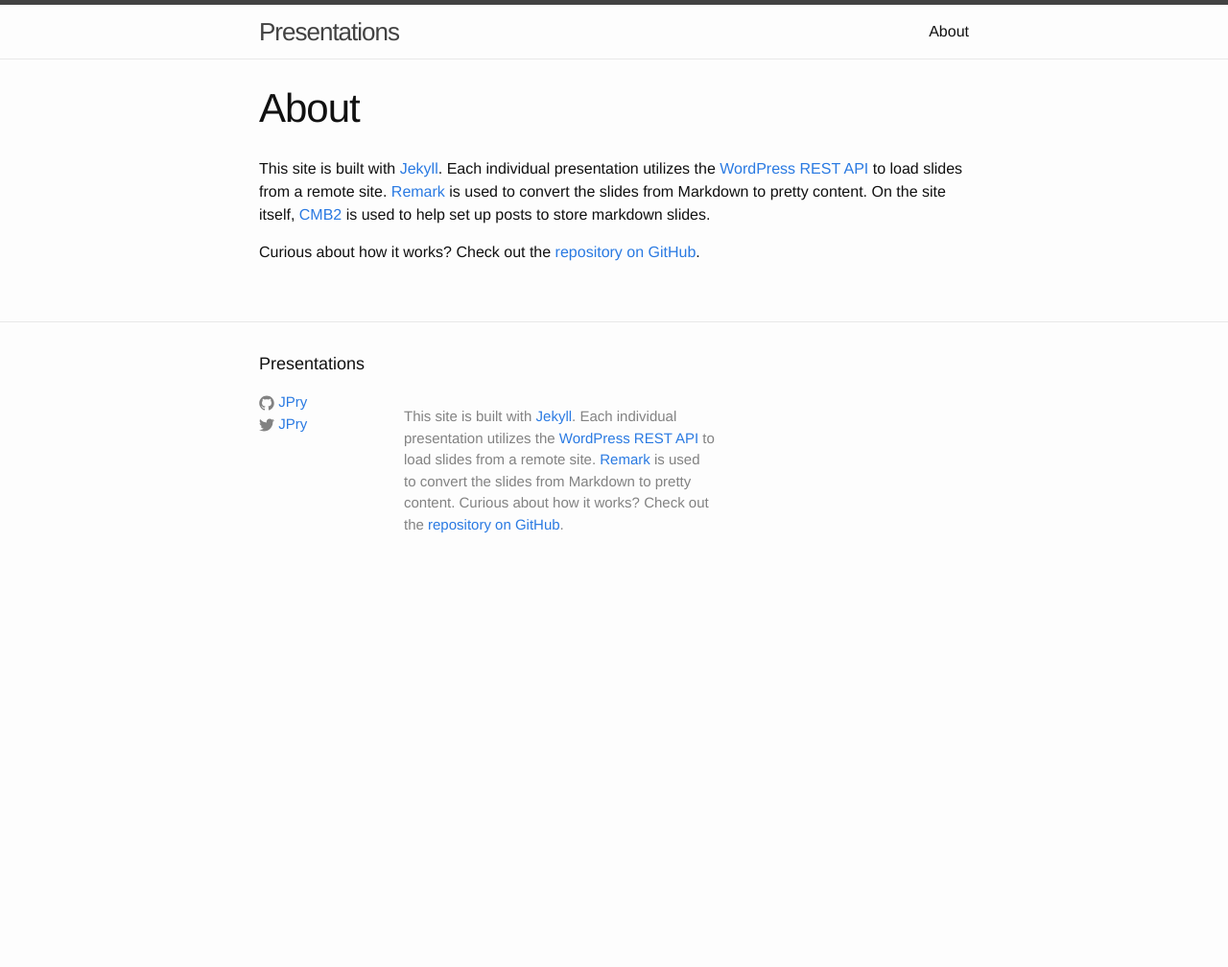
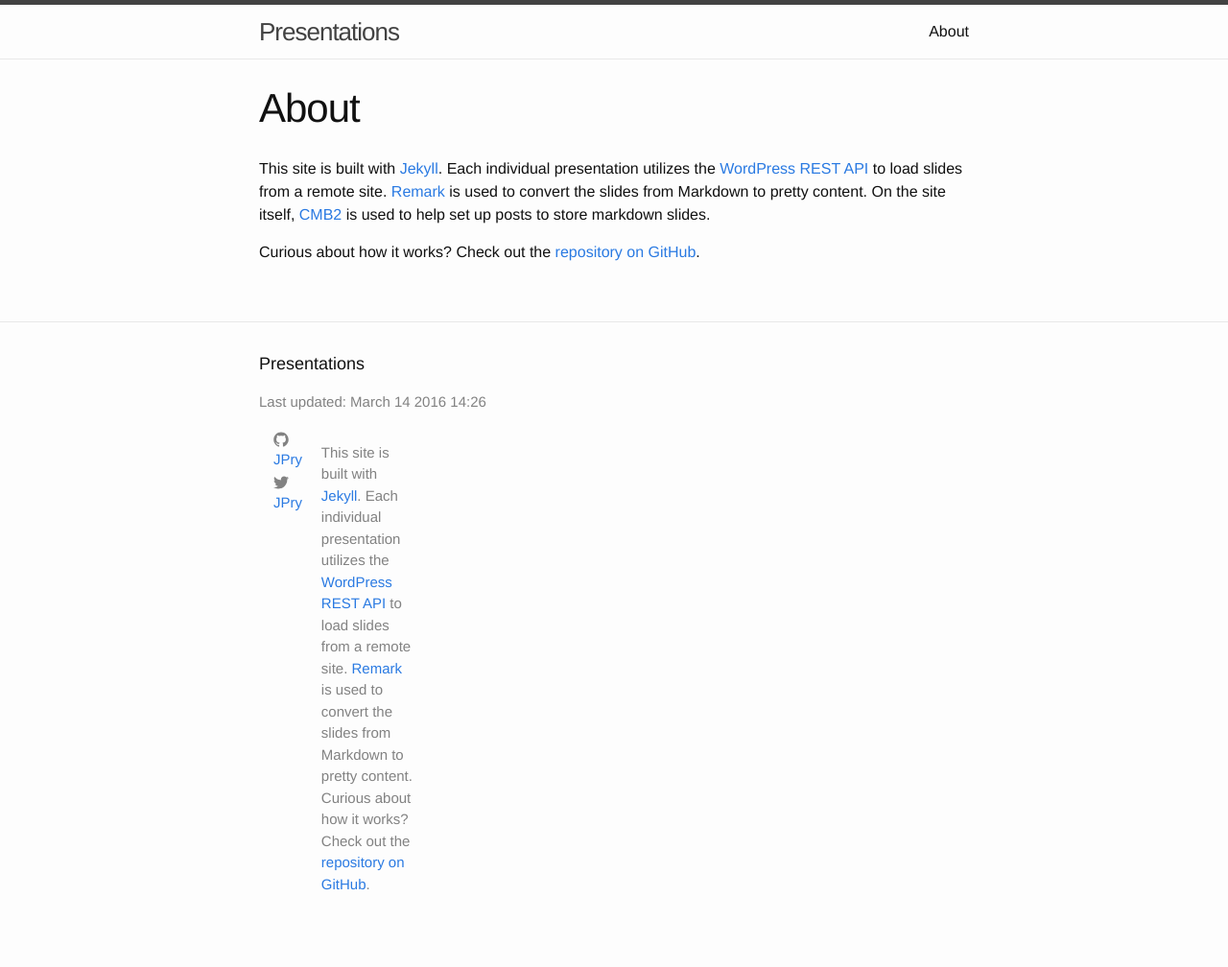
Before and after one commit to JPry/presentations, a Jekyll site: the page built from about.md, in a window 1280 px wide. Shown: the whole page at 96% size. Built offline with Jekyll 4.4.1, drawn with Linux system fonts in a browser that asks for light colours; before the commit the page ends 900 px from its top, so only the background shows below that.

Commit message:
Move modified time to footer

```diff
--- a/_includes/footer.html
+++ b/_includes/footer.html
@@ -5,8 +5,9 @@
     <h2 class="footer-heading">{{ site.title }}</h2>
 
     <div class="footer-col-wrapper">
-      {% if site.email %}
       <div class="footer-col  footer-col-1">
+        <p>Last updated: {{ site.time | date: "%B %-d %Y %R" }}</p>
+        {% if site.email %}
         <ul class="contact-list">
           <li>{{ site.title }}</li>
           <li><a href="mailto:{{ site.email }}">{{ site.email }}</a></li>
--- a/index.html
+++ b/index.html
@@ -5,8 +5,6 @@
 <div class="home">
 
   <h1 class="page-heading">Posts</h1>
-
-  <p>Last updated: {{ site.time | date: "%B %-d %Y %R" }}</p>
 
   <ul class="post-list">
     {% for post in site.posts %}
```
